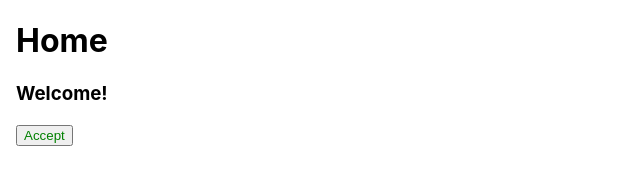
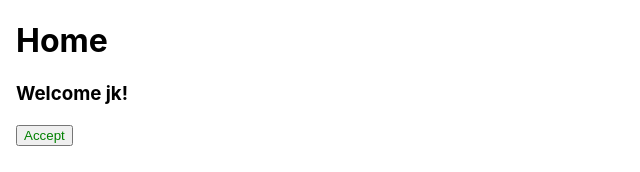
Before and after one commit to CarlosPumar/React_Boilerplate, a React (Create React App) app: page /home in a window 1280 px wide. Shown: the top 172 px of the page, without its empty margins (0-640 px from the left). Built offline with nearby package versions, Linux system fonts and the light colour scheme.

Commit message:
jk welcome

```diff
--- a/package.json
+++ b/package.json
@@ -1,6 +1,6 @@
 {
   "name": "react_boilerplate",
-  "version": "1.0.3",
+  "version": "1.0.4",
   "private": true,
   "dependencies": {
     "prop-types": "^15.8.1",
--- a/src/pagesComponents/Home.js
+++ b/src/pagesComponents/Home.js
@@ -4,7 +4,7 @@ const Home = () => {
   return (
     <>
       <h1>Home</h1>
-      <h3>Welcome!</h3>
+      <h3>Welcome jk!</h3>
       <AcceptButton />
     </>
   );
```
